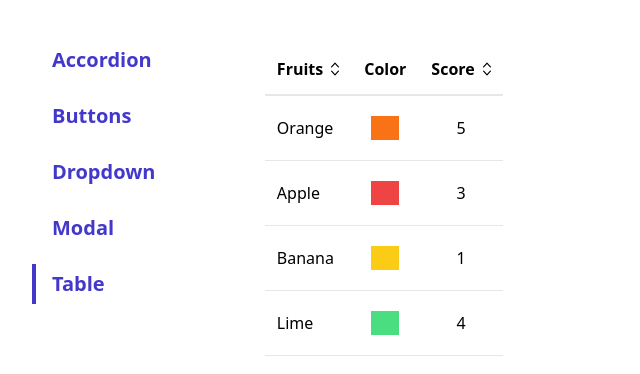
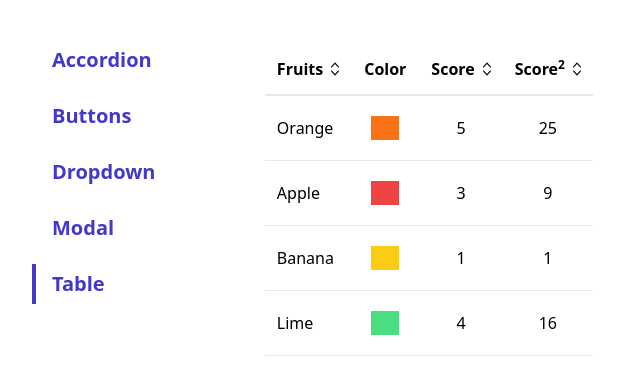
Before and after one commit to marichelle/component-library, a React (Create React App) app: page /table in a window 1280 px wide. Shown: the top 374 px of the page, without its empty margins (0-640 px from the left). Built offline with nearby package versions, Linux system fonts and the light colour scheme.

Commit message:
Demonstrate adding a new column

```diff
--- a/src/pages/TablePage.jsx
+++ b/src/pages/TablePage.jsx
@@ -13,6 +13,15 @@ const configFruits = [
   {
     label: 'Score',
     render: fruit => <div className="text-center">{fruit.score}</div>,
+    sortValue: fruit => fruit.score,
+  },
+  {
+    label: (
+      <>
+        Score<sup>2</sup>
+      </>
+    ),
+    render: fruit => <div className="text-center">{fruit.score ** 2}</div>,
     sortValue: fruit => fruit.score,
   },
 ]
```
